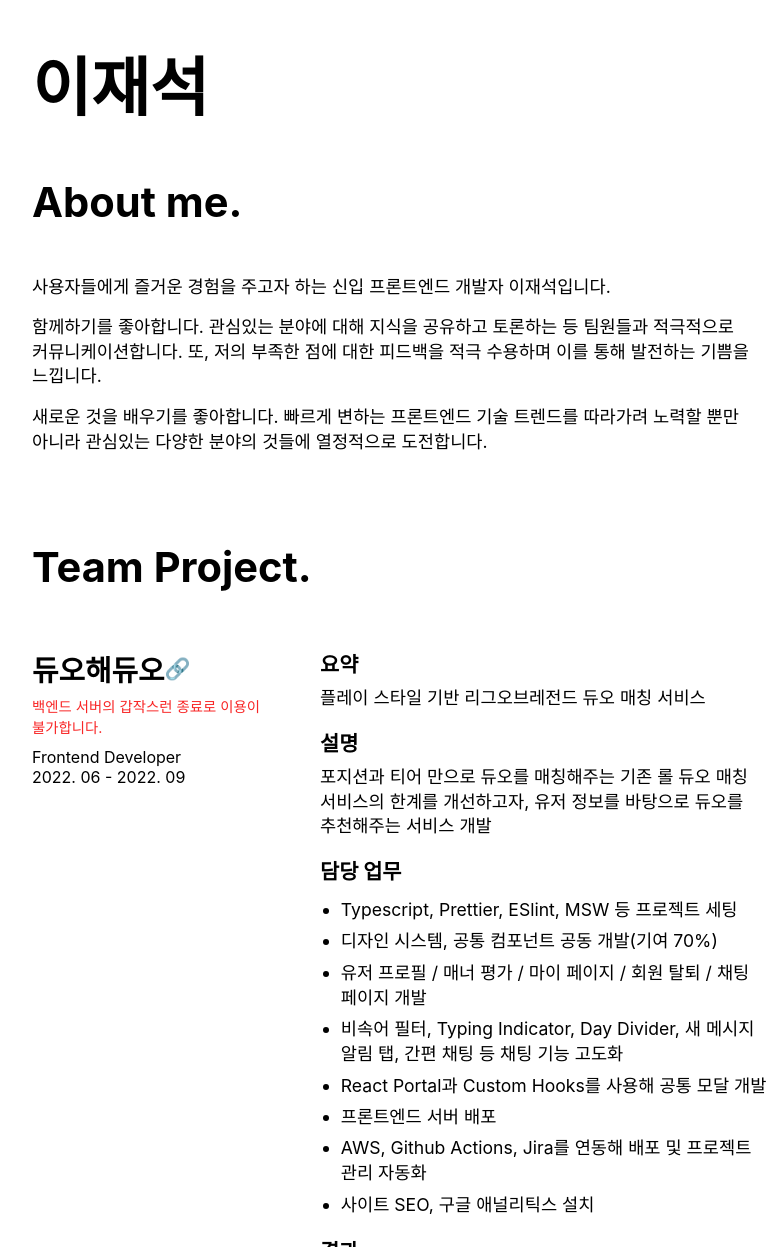
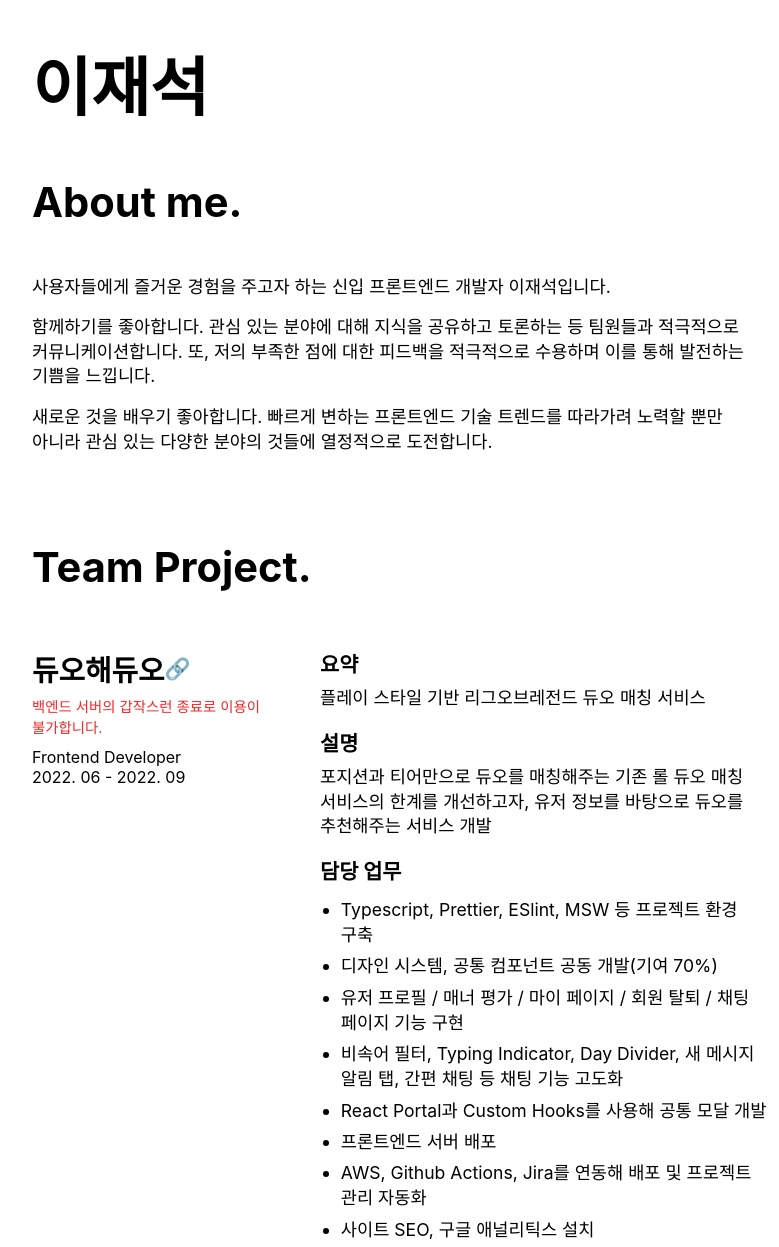
Before and after one commit to jaesoekjjang/cv, a website: page index.html in a window 1280 px wide. Shown: the top 1247 px of the page, without its empty margins (240-1019 px from the left). Drawn offline with Linux system fonts and the light colour scheme; a web font is replaced by a local one.

Commit message:
Fix typo

```diff
--- a/index.html
+++ b/index.html
@@ -25,13 +25,14 @@
             이재석입니다.
           </p>
           <p>
-            함께하기를 좋아합니다. 관심있는 분야에 대해 지식을 공유하고 토론하는
-            등 팀원들과 적극적으로 커뮤니케이션합니다. 또, 저의 부족한 점에 대한
-            피드백을 적극 수용하며 이를 통해 발전하는 기쁨을 느낍니다.
+            함께하기를 좋아합니다. 관심 있는 분야에 대해 지식을 공유하고
+            토론하는 등 팀원들과 적극적으로 커뮤니케이션합니다. 또, 저의 부족한
+            점에 대한 피드백을 적극적으로 수용하며 이를 통해 발전하는 기쁨을
+            느낍니다.
           </p>
           <p>
-            새로운 것을 배우기를 좋아합니다. 빠르게 변하는 프론트엔드 기술
-            트렌드를 따라가려 노력할 뿐만 아니라 관심있는 다양한 분야의 것들에
+            새로운 것을 배우기 좋아합니다. 빠르게 변하는 프론트엔드 기술
+            트렌드를 따라가려 노력할 뿐만 아니라 관심 있는 다양한 분야의 것들에
             열정적으로 도전합니다.
           </p>
         </div>
@@ -59,17 +60,17 @@
               <p>플레이 스타일 기반 리그오브레전드 듀오 매칭 서비스</p>
               <h4>설명</h4>
               <p>
-                포지션과 티어 만으로 듀오를 매칭해주는 기존 롤 듀오 매칭
-                서비스의 한계를 개선하고자, 유저 정보를 바탕으로 듀오를
-                추천해주는 서비스 개발
+                포지션과 티어만으로 듀오를 매칭해주는 기존 롤 듀오 매칭 서비스의
+                한계를 개선하고자, 유저 정보를 바탕으로 듀오를 추천해주는 서비스
+                개발
               </p>
               <h4>담당 업무</h4>
               <ul>
-                <li>Typescript, Prettier, ESlint, MSW 등 프로젝트 세팅</li>
+                <li>Typescript, Prettier, ESlint, MSW 등 프로젝트 환경 구축</li>
                 <li>디자인 시스템, 공통 컴포넌트 공동 개발(기여 70%)</li>
                 <li>
                   유저 프로필 / 매너 평가 / 마이 페이지 / 회원 탈퇴 / 채팅
-                  페이지 개발
+                  페이지 기능 구현
                 </li>
                 <li>
                   비속어 필터, Typing Indicator, Day Divider, 새 메시지 알림 탭,
@@ -124,7 +125,7 @@
               <p>회의실 예약과 회의록 작성을 한번에!</p>
               <h4>설명</h4>
               <p>
-                회의실 예약과 회의록 기능을 한 곳에 모아 앱 이동의 불편함을
+                회의실 예약과 회의록 기능을 한곳에 모아 앱 이동의 불편함을
                 줄이고, 언제 어디서 작성한 회의록인지 쉽게 기억할 수 있도록 돕는
                 솔루션
               </p>
@@ -259,7 +260,7 @@
                   위한 프로젝트
                 </li>
                 <li>
-                  라이브러리 없이 RxJS만을 사용해 가상 돔, 추억의 산성비 게임을
+                  라이브러리 없이 RxJS만을 사용해 가상돔, 추억의 산성비 게임을
                   구현
                 </li>
                 <li>Express.js로 백엔드 3계층 구조 설계</li>
```
